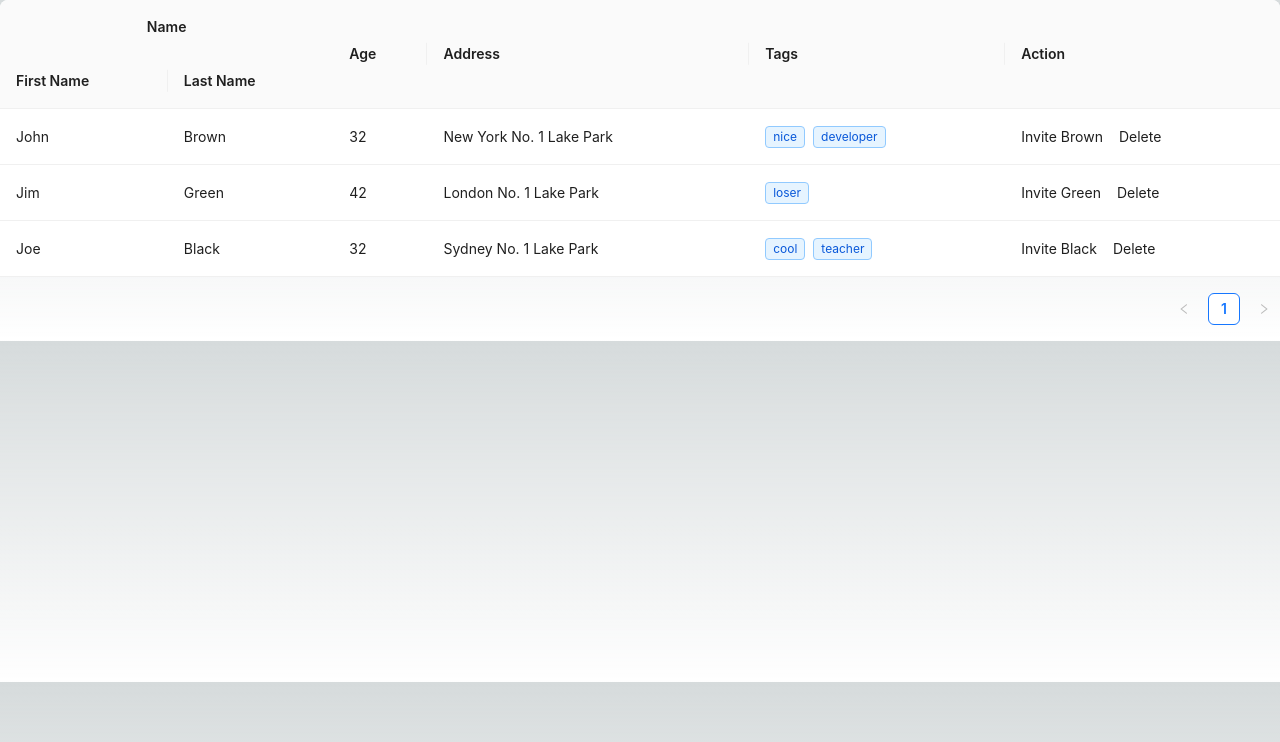
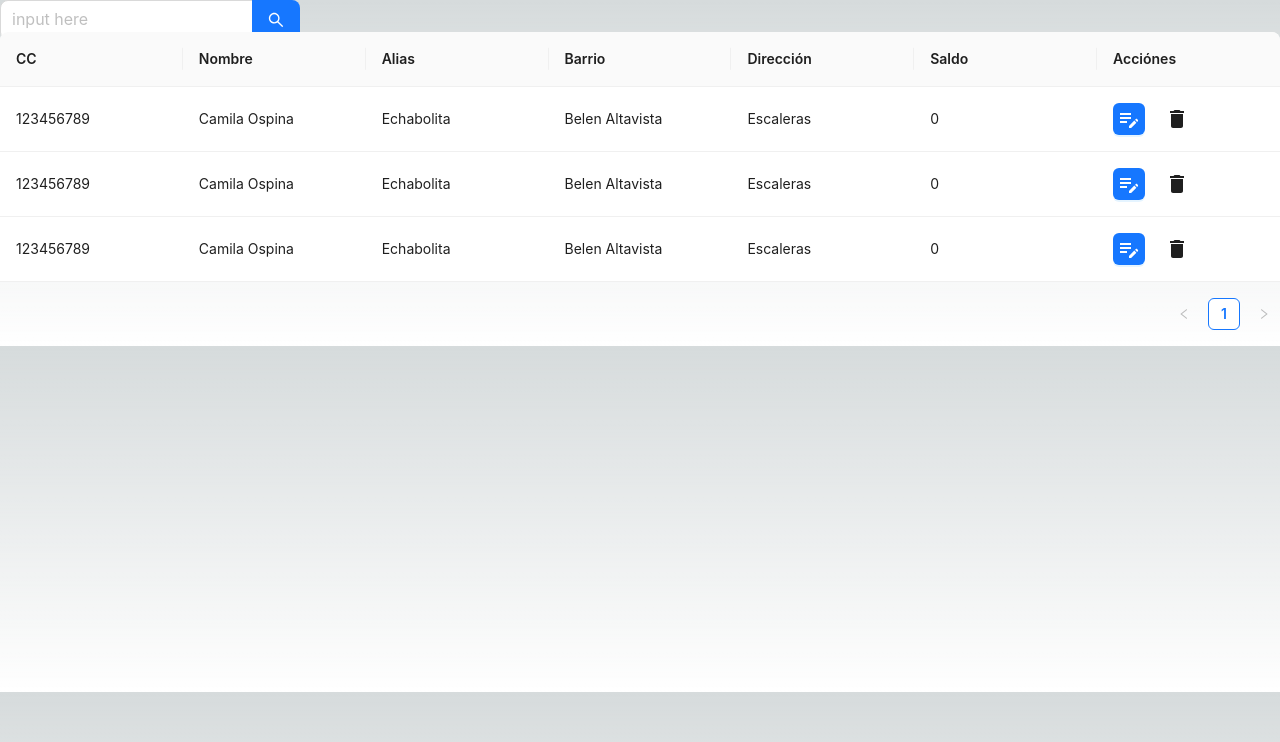
Before and after one commit to dalvarez082/service_pos_app, a Next.js app: page /Client in a window 1280 px wide. Shown: the top 742 px of the page. Built offline with nearby package versions, Linux system fonts and the light colour scheme.

Commit message:
Edicion de data table

```diff
--- a/src/pages/Client.jsx
+++ b/src/pages/Client.jsx
@@ -1,9 +1,31 @@
 import React from 'react';
 import Table_info from './Components/Table_info';
+import Search_info from './Components/Search_info';
 
 const Client = () => {
   return (
-<Table_info></Table_info>
+
+    <div>
+
+      <div>
+        <Search_info></Search_info>
+
+      </div>
+
+
+
+      <div style={{
+        height : '80%'
+      }}>
+      <Table_info></Table_info>
+      </div>
+
+
+
+    </div>
+
+
+
   );
 };
 
--- /dev/null
+++ b/src/pages/Components/Search_info.jsx
@@ -0,0 +1,56 @@
+import { AutoComplete, Input } from 'antd';
+import { useState } from 'react';
+const getRandomInt = (max, min = 0) => Math.floor(Math.random() * (max - min + 1)) + min;
+const searchResult = (query) =>
+  new Array(getRandomInt(5))
+    .join('.')
+    .split('.')
+    .map((_, idx) => {
+      const category = `${query}${idx}`;
+      return {
+        value: category,
+        label: (
+          <div
+            style={{
+              display: 'flex',
+              justifyContent: 'space-between',
+            }}
+          >
+            <span>
+              Found {query} on{' '}
+              <a
+                href={`https://s.taobao.com/search?q=${query}`}
+                target="_blank"
+                rel="noopener noreferrer"
+              >
+                {category}
+              </a>
+            </span>
+            <span>{getRandomInt(200, 100)} results</span>
+          </div>
+        ),
+      };
+    });
+const App = () => {
+  const [options, setOptions] = useState([]);
+  const handleSearch = (value) => {
+    setOptions(value ? searchResult(value) : []);
+  };
+  const onSelect = (value) => {
+    console.log('onSelect', value);
+  };
+  return (
+    <AutoComplete
+      dropdownMatchSelectWidth={252}
+      style={{
+        width: 300,
+      }}
+      options={options}
+      onSelect={onSelect}
+      onSearch={handleSearch}
+    >
+      <Input.Search size="large" placeholder="input here" enterButton />
+    </AutoComplete>
+  );
+};
+export default App;
--- a/src/pages/Components/Table_info.jsx
+++ b/src/pages/Components/Table_info.jsx
@@ -1,63 +1,81 @@
-import { Space, Table, Tag } from 'antd';
-const { Column, ColumnGroup } = Table;
+import { Space, Table, Button } from 'antd';
+import { Delete, EditNote,} from '@mui/icons-material';
+
 const data = [
   {
-    key: '1',
-    firstName: 'John',
-    lastName: 'Brown',
-    age: 32,
-    address: 'New York No. 1 Lake Park',
-    tags: ['nice', 'developer'],
+    cc: '123456789',
+    name: 'Camila Ospina',
+    alias: 'Echabolita',
+    district : 'Belen Altavista',
+    address: 'Escaleras',
+    balance : 0,
   },
   {
-    key: '2',
-    firstName: 'Jim',
-    lastName: 'Green',
-    age: 42,
-    address: 'London No. 1 Lake Park',
-    tags: ['loser'],
+    cc: '123456789',
+    name: 'Camila Ospina',
+    alias: 'Echabolita',
+    district : 'Belen Altavista',
+    address: 'Escaleras',
+    balance : 0,
+  },{
+    cc: '123456789',
+    name: 'Camila Ospina',
+    alias: 'Echabolita',
+    district : 'Belen Altavista',
+    address: 'Escaleras',
+    balance : 0,
+  },
+];
+
+const columns = [
+  {
+    title: 'CC',
+    dataIndex: 'cc',
+    key: 'cc',
+    render: (text) => <a>{text}</a>,
   },
   {
-    key: '3',
-    firstName: 'Joe',
-    lastName: 'Black',
-    age: 32,
-    address: 'Sydney No. 1 Lake Park',
-    tags: ['cool', 'teacher'],
+    title: 'Nombre',
+    dataIndex: 'name',
+    key: 'name',
+    render: (text) => <a>{text}</a>,
+  },
+  {
+    title: 'Alias',
+    dataIndex: 'alias',
+    key: 'alias',
+  },
+  {
+    title: 'Barrio',
+    dataIndex: 'district',
+    key: 'district',
+  },
+  {
+    title: 'Dirección',
+    dataIndex: 'address',
+    key: 'address',
+  },
+  {
+    title: 'Saldo',
+    dataIndex: 'balance',
+    key: 'balance',
+  },
+  {
+    title: 'Acciónes',
+    key: 'action',
+    render: (text, record) => (
+      <Space size="middle">
+        <Button type="primary" icon={<EditNote />} />
+        <Button type="danger" icon={<Delete />} />
+
+
+
+      </Space>
+    ),
   },
 ];
-const Table_info = () => (
-  <Table dataSource={data}>
-    <ColumnGroup title="Name">
-      <Column title="First Name" dataIndex="firstName" key="firstName" />
-      <Column title="Last Name" dataIndex="lastName" key="lastName" />
-    </ColumnGroup>
-    <Column title="Age" dataIndex="age" key="age" />
-    <Column title="Address" dataIndex="address" key="address" />
-    <Column
-      title="Tags"
-      dataIndex="tags"
-      key="tags"
-      render={(tags) => (
-        <>
-          {tags.map((tag) => (
-            <Tag color="blue" key={tag}>
-              {tag}
-            </Tag>
-          ))}
-        </>
-      )}
-    />
-    <Column
-      title="Action"
-      key="action"
-      render={(_, record) => (
-        <Space size="middle">
-          <a>Invite {record.lastName}</a>
-          <a>Delete</a>
-        </Space>
-      )}
-    />
-  </Table>
-);
+
+const Table_info = () => <Table columns={columns} dataSource={data} scroll={{ y: 240 }} style={{
+
+}} />;
 export default Table_info;
```
